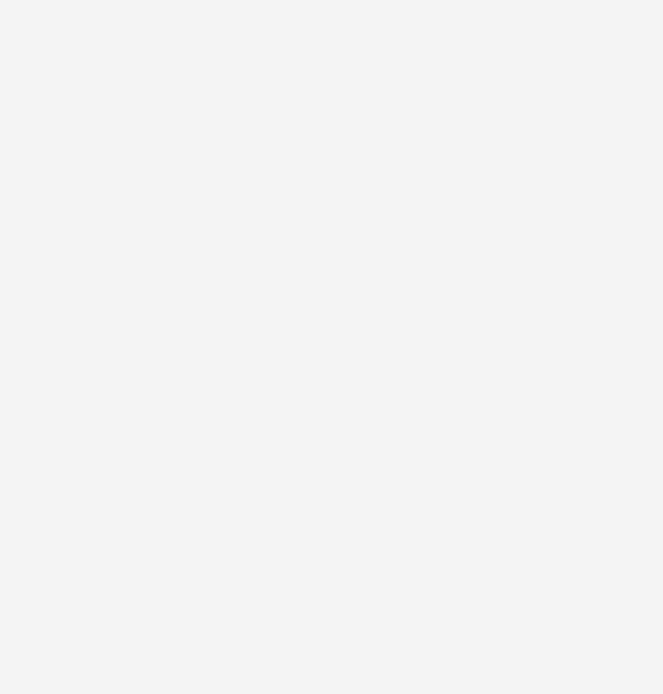
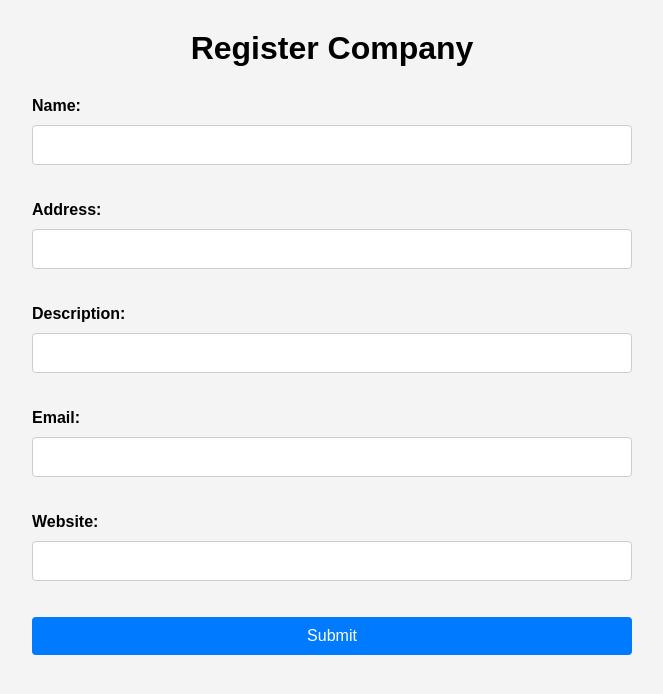
Before and after one commit to NVAS-Pharmacy-shop/frontend, a React (Create React App) app in the folder nvasshop/: page /registerCompany in a window 1280 px wide. Before the commit this address had no page. Shown: the top 694 px of the page, without its empty margins (308-971 px from the left). Built offline with nearby package versions, Linux system fonts and the light colour scheme.

Commit message:
Added company registration page

```diff
--- /dev/null
+++ b/nvasshop/src/admin/register-company.css
@@ -0,0 +1,50 @@
+.form-container h1 {
+    margin-bottom: 30px;
+    margin-top: 10px;
+    text-align: center;
+}
+
+.form-container {
+    width: 100%;
+    max-width: 600px;
+    margin: 0 auto;
+    padding: 20px;
+}
+
+.register-form {
+    display: flex;
+    flex-direction: column;
+    gap: 20px;
+}
+
+.form-group {
+    display: flex;
+    flex-direction: column;
+}
+
+.form-group label {
+    margin-bottom: 10px;
+    font-weight: bold;
+}
+
+.form-group input,
+.form-group select {
+    padding: 10px;
+    font-size: 16px;
+    border-radius: 4px;
+    border: 1px solid #ccc;
+}
+
+.submit-button {
+    padding: 10px 20px;
+    font-size: 16px;
+    background-color: #007BFF;
+    color: white;
+    border: none;
+    border-radius: 4px;
+    cursor: pointer;
+}
+
+.submit-button:hover {
+    background-color: #0056b3;
+}
--- /dev/null
+++ b/nvasshop/src/admin/register-company.tsx
@@ -0,0 +1,67 @@
+import React, { useState } from 'react';
+import './register-company.css';
+import axios from 'axios';
+
+const RegisterCompany = () => {
+  const [name, setName] = useState('');
+  const [address, setAddress] = useState('');
+  const [description, setDescription] = useState('');
+  const [email, setEmail] = useState('');
+  const [website, setWebsite] = useState('');
+
+const handleSubmit = (event: React.FormEvent<HTMLFormElement>) => {
+    event.preventDefault();
+
+    if (name && address && description && email && website) {
+        const newCompany = {
+            name,
+            address,
+            description,
+            email,
+            website,
+        };
+
+        axios.post('http://127.0.0.1:8000/api/company/', newCompany)
+            .then((response) => {
+                alert('Company registered successfully!');
+            })
+            .catch((error) => {
+                alert('An error occurred while registering the company.');
+                console.error(error);
+            });
+    } else {
+        alert('Please fill in all fields');
+    }
+};
+
+  return (
+    <div className="form-container">
+        <h1>Register Company</h1>
+        <form onSubmit={handleSubmit} className="register-form">
+            <div className="form-group">
+                <label>Name:</label>
+                <input type="text" value={name} onChange={(e) => setName(e.target.value)} required />
+            </div>
+            <div className="form-group">
+                <label>Address:</label>
+                <input type="text" value={address} onChange={(e) => setAddress(e.target.value)} required />
+            </div>
+            <div className="form-group">
+                <label>Description:</label>
+                <input type="text" value={description} onChange={(e) => setDescription(e.target.value)} required />
+            </div>
+            <div className="form-group">
+                <label>Email:</label>
+                <input type="email" value={email} onChange={(e) => setEmail(e.target.value)} required />
+            </div>
+            <div className="form-group">
+                <label>Website:</label>
+                <input type="text" value={website} onChange={(e) => setWebsite(e.target.value)} required />
+            </div>
+            <button type="submit" className="submit-button">Submit</button>
+        </form>
+    </div>
+  );
+};
+
+export default RegisterCompany;
--- a/nvasshop/src/router.tsx
+++ b/nvasshop/src/router.tsx
@@ -5,6 +5,7 @@ import Company from './company/company-component'
 import CompanyUpdate from './company/company-edit';
 import EquipmentBrowser from './equipment/equipment-browser';
 import EditCompanyAdminProfile from './user/company-admin-profile-update';
+import RegisterCompany from './admin/register-company';
 
 const AppRoutes = () => {
     return (
@@ -15,6 +16,7 @@ const AppRoutes = () => {
                 <Route path='/updateAdminProfile/' element={<EditCompanyAdminProfile/>}></Route>
                 <Route path='/equipment' element={<EquipmentBrowser/>}></Route>
                 <Route path='/equipment/:companyId' element={<EquipmentBrowser/>}></Route>
+                <Route path='/registerCompany/' element={<RegisterCompany/>}></Route>
             </Routes>
         </Router>
   )
```
